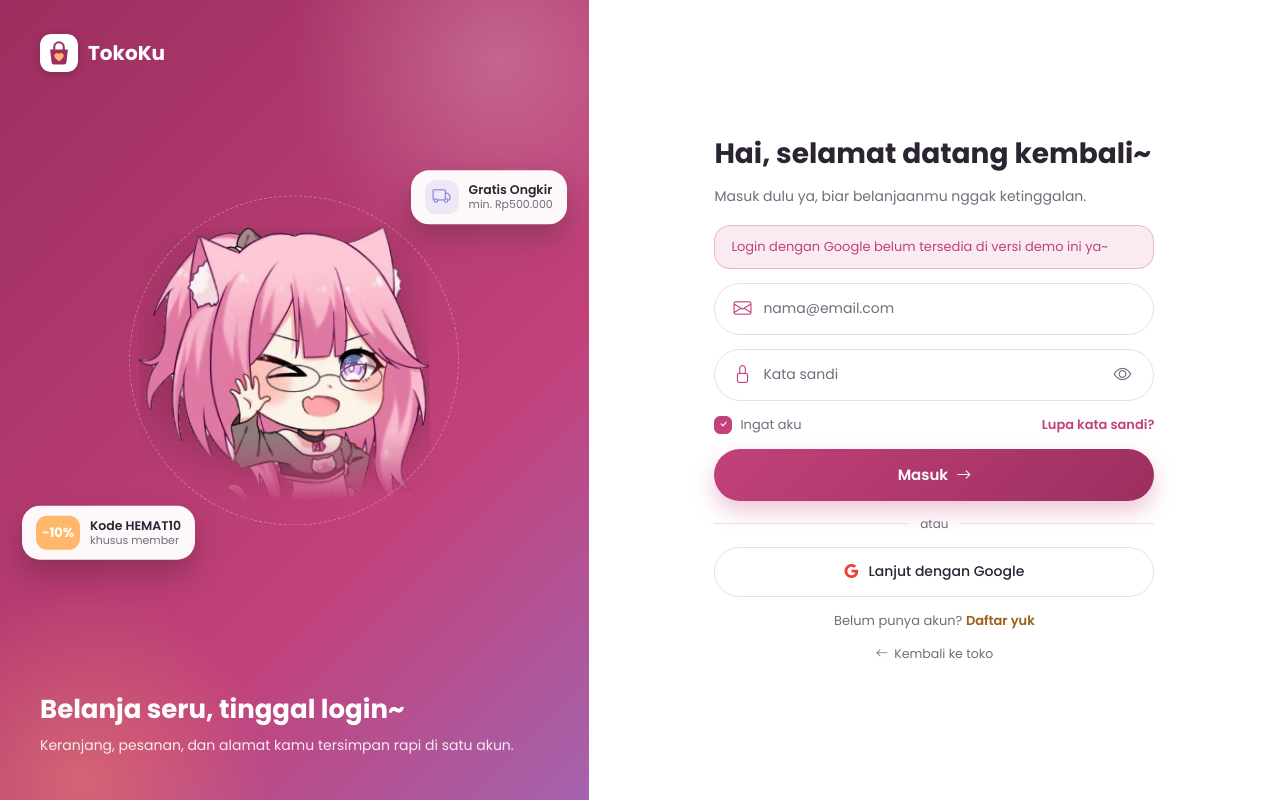
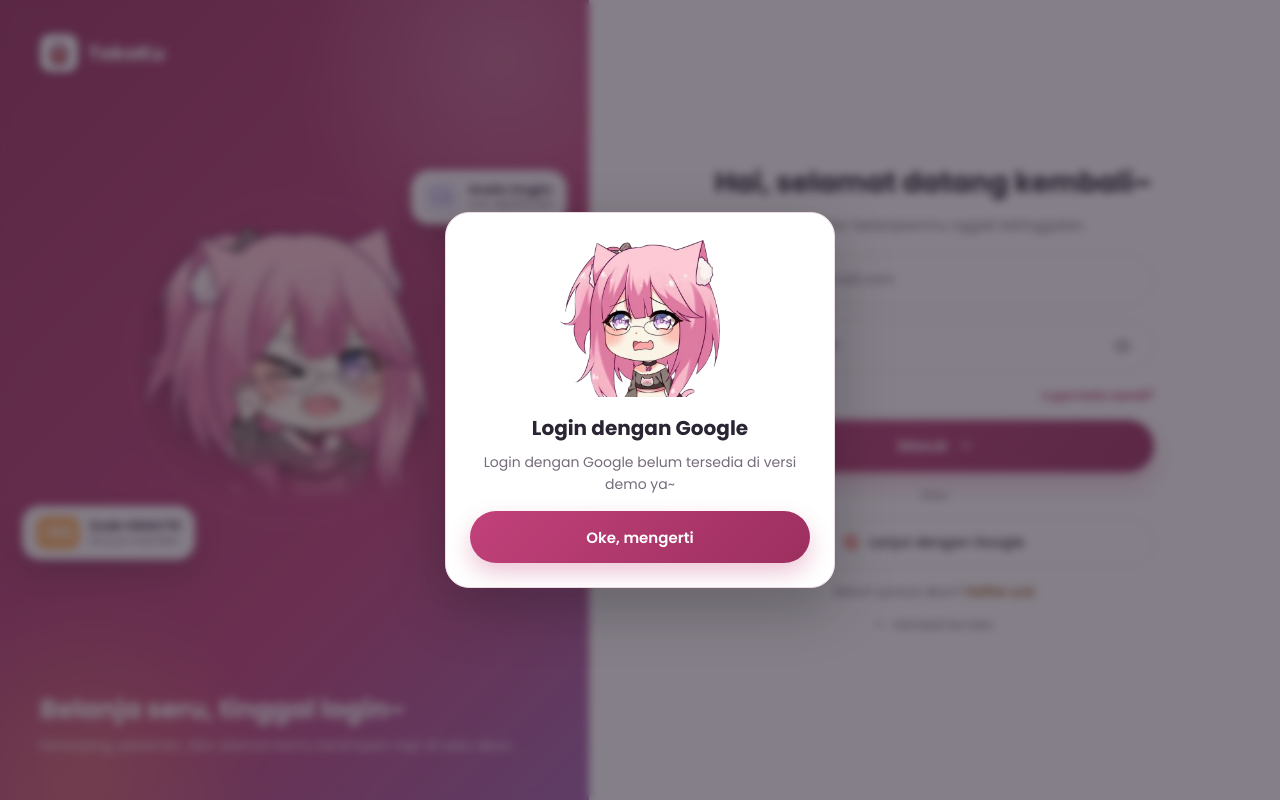
Before and after one commit to rafifcihuy/Tugas-Belanja-, a plain HTML site: page login.html in a window 1280 px wide. Both pictures are taken after a click on the button "Lanjut dengan Google". Drawn offline with nearby package versions, Linux system fonts and the light colour scheme.

Commit message:
add picture in login

```diff
--- a/css/login.css
+++ b/css/login.css
@@ -529,6 +529,63 @@ button {
   border-color: rgba(194, 65, 122, 0.3);
 }
 
+.google-demo-overlay {
+  position: fixed;
+  inset: 0;
+  z-index: 1000;
+  display: flex;
+  align-items: center;
+  justify-content: center;
+  padding: 20px;
+  background: rgba(43, 36, 51, 0.58);
+  backdrop-filter: blur(4px);
+}
+
+.google-demo-overlay[hidden] {
+  display: none;
+}
+
+.google-demo-dialog {
+  width: min(100%, 390px);
+  padding: 24px;
+  border: 1px solid var(--lg-line);
+  border-radius: 24px;
+  background: var(--lg-surface);
+  color: var(--lg-ink);
+  text-align: center;
+  box-shadow: 0 20px 60px rgba(0, 0, 0, 0.24);
+  animation: lg-rise 0.3s ease both;
+}
+
+.google-demo-dialog img {
+  display: block;
+  width: min(180px, 65%);
+  height: 160px;
+  object-fit: contain;
+  margin: 0 auto 16px;
+}
+
+.google-demo-dialog h2 {
+  margin-bottom: 8px;
+  font-size: 20px;
+  font-weight: 700;
+}
+
+.google-demo-dialog p {
+  margin-bottom: 16px;
+  color: var(--lg-muted);
+  font-size: 14px;
+  line-height: 1.6;
+}
+
+.google-demo-close {
+  width: 100%;
+}
+
+body.google-demo-open {
+  overflow: hidden;
+}
+
 .shake {
   animation: lg-shake 0.4s;
 }
@@ -629,8 +686,8 @@ button {
   }
 
   .login-panel.mode-daftar .char-mobile {
-    top: 82px;
-    width: 165px;
+    top: 105px;
+    width: 190px;
   }
 
   .bubble {
@@ -712,6 +769,7 @@ button {
   .bubble,
   .char-desktop,
   .char-mobile,
+  .google-demo-dialog,
   .form-wrap,
   .shake {
     animation: none;
--- a/js/login.js
+++ b/js/login.js
@@ -306,8 +306,26 @@ document.getElementById("lupaSandi").addEventListener("click", () => {
   showAlert("Fitur atur ulang kata sandi belum tersedia di versi demo ini. Kamu bisa daftar dengan email baru.", "info");
 });
 
-document.getElementById("tombolGoogle").addEventListener("click", () => {
-  showAlert("Login dengan Google belum tersedia di versi demo ini ya~", "info");
+const googleDemoModal = document.getElementById("googleDemoModal");
+const closeGoogleDemo = document.getElementById("closeGoogleDemo");
+const openGoogleDemo = () => {
+  googleDemoModal.hidden = false;
+  document.body.classList.add("google-demo-open");
+  closeGoogleDemo.focus();
+};
+const hideGoogleDemo = () => {
+  googleDemoModal.hidden = true;
+  document.body.classList.remove("google-demo-open");
+  document.getElementById("tombolGoogle").focus();
+};
+
+document.getElementById("tombolGoogle").addEventListener("click", openGoogleDemo);
+closeGoogleDemo.addEventListener("click", hideGoogleDemo);
+googleDemoModal.addEventListener("click", (event) => {
+  if (event.target === googleDemoModal) hideGoogleDemo();
+});
+document.addEventListener("keydown", (event) => {
+  if (event.key === "Escape" && !googleDemoModal.hidden) hideGoogleDemo();
 });
 
 const sudahMasuk = () => {
--- a/login.html
+++ b/login.html
@@ -97,6 +97,15 @@
     </section>
   </main>
 
+  <div class="google-demo-overlay" id="googleDemoModal" hidden>
+    <section class="google-demo-dialog" role="dialog" aria-modal="true" aria-labelledby="googleDemoTitle" aria-describedby="googleDemoMessage">
+      <img src="img/7.png" alt="">
+      <h2 id="googleDemoTitle">Login dengan Google</h2>
+      <p id="googleDemoMessage">Login dengan Google belum tersedia di versi demo ya~</p>
+      <button type="button" class="btn-main google-demo-close" id="closeGoogleDemo">Oke, mengerti</button>
+    </section>
+  </div>
+
   <script src="js/login.js"></script>
 </body>
 </html>
```
Also changed, not shown: css/modern.css (+22 -0 lines), js/keranjang.js (+6 -3 lines), img/7.png (added).
